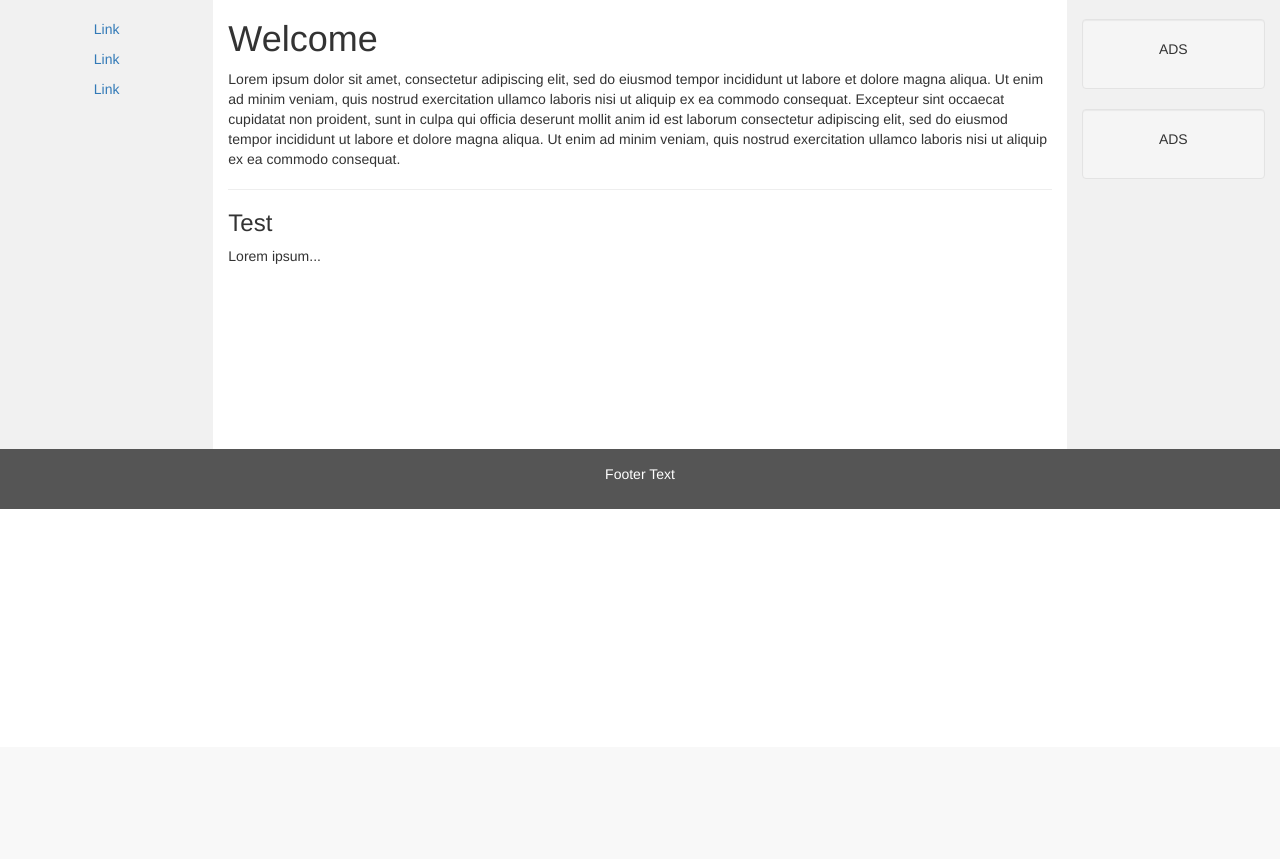
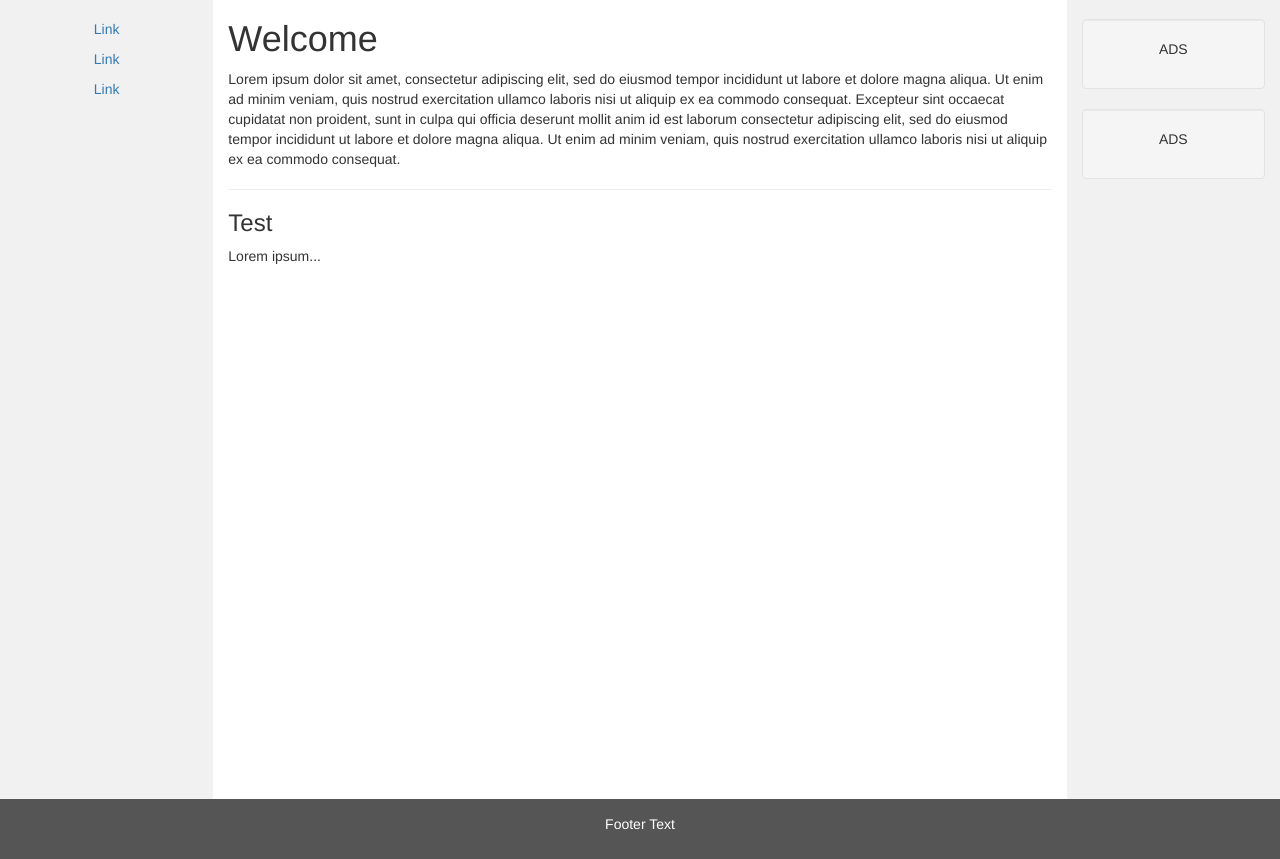
Before and after one commit to kjc882/scrumFinalProject, a PHP site: page / in a window 1280 px wide. Shown: the part 53-912 px from the top of the page. Before the commit the page ends 562 px from the top, so only its background shows below. Run offline with PHP 8.4, Linux system fonts and the light colour scheme.

Commit message:
update index.php
messing with the main a little bit

```diff
--- a/FinalProjectSE/index.php
+++ b/FinalProjectSE/index.php
@@ -1,7 +1,7 @@
 <!DOCTYPE html>
 <html lang="en">
 <head>
-  <title>Bootstrap Example</title>
+  <title>Software Engineering Final</title>
   <meta charset="utf-8">
   <meta name="viewport" content="width=device-width, initial-scale=1">
   <link rel="stylesheet" href="https://maxcdn.bootstrapcdn.com/bootstrap/3.3.7/css/bootstrap.min.css">
@@ -15,7 +15,7 @@
     }
 
     /* Set height of the grid so .sidenav can be 100% (adjust as needed) */
-    .row.content {height: 450px}
+    .row.content {height: 100vh}
 
     /* Set gray background color and 100% height */
     .sidenav {
```
